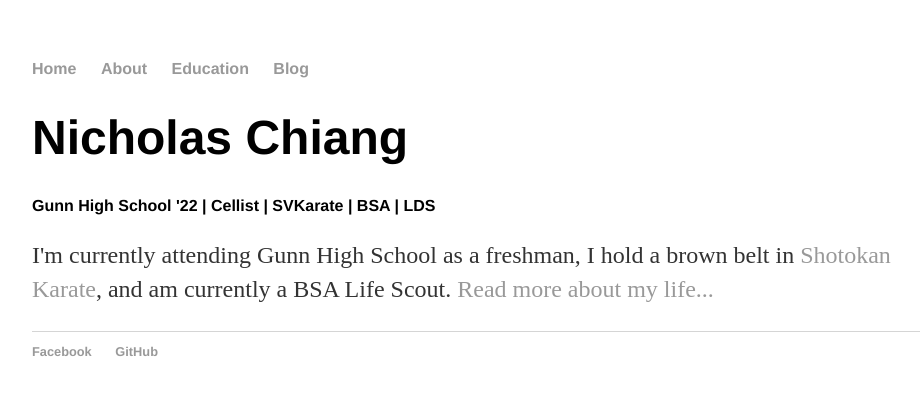
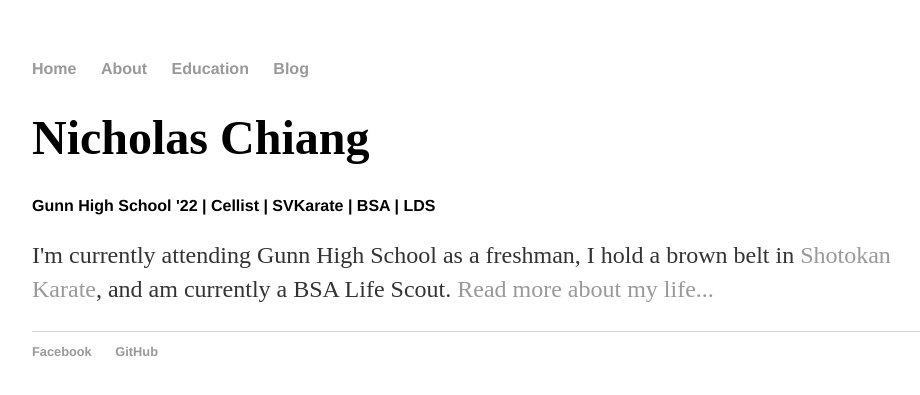
Before and after one commit to nicholaschiang/nicholaschiang.github.io, a Jekyll site: the page built from index.html, in a window 1280 px wide. Shown: the top 395 px of the page, without its empty margins (160-1080 px from the left). Built offline with Jekyll 4.4.1, drawn with Linux system fonts in a browser that asks for light colours.

Commit message:
Change h1 font to Akura Popo

```diff
--- a/css/main.css
+++ b/css/main.css
@@ -21,7 +21,8 @@ a:hover {
 }
 h1 {
     font-size: 3em;
-    font-family:'Helvetica', 'Arial', 'Sans-Serif';
+    font-family: "Akura_Popo";
+    src:url("C:/Users/Downloads/nicholaschiang.github.io_website_project/Akura_Popo.ttf");
 }
 h2 {
     font-size: 2em;
```
